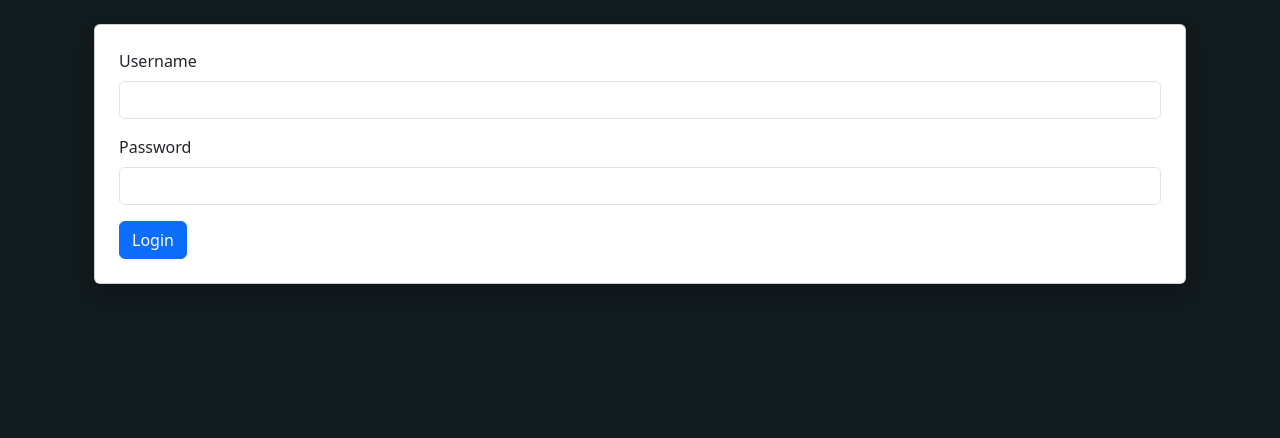
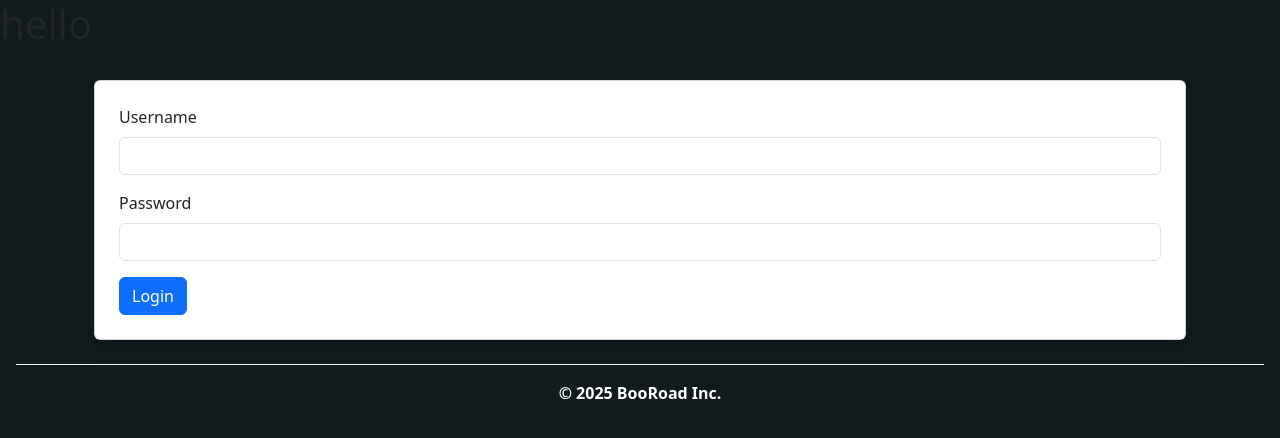
Before and after one commit to GiuseppeColucci95/booRoad_team2, a React (Vite) app: page / in a window 1280 px wide. Shown: the top 438 px of the page. Built offline with nearby package versions, Linux system fonts and the light colour scheme.

Commit message:
fix: restore Header and Footer components in DefaultLayout

```diff
--- a/src/layouts/DefaultLayout.jsx
+++ b/src/layouts/DefaultLayout.jsx
@@ -1,11 +1,15 @@
 import { Outlet } from "react-router-dom";
-/* import Header from "../components/Header";
+import Header from "../components/Header";
 import Footer from "../components/Footer";
- */
+
 export default function DefaultLayout() {
   return (
     <>
-      <Outlet />
+      <Header />
+      <main>
+        <Outlet />
+      </main>
+      <Footer />
     </>
-  )
+  );
 }
```
